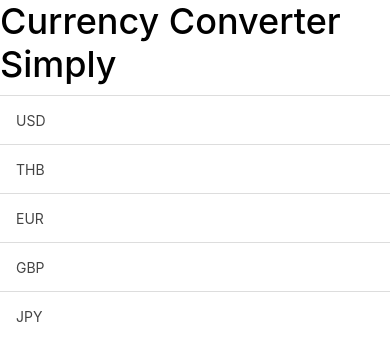
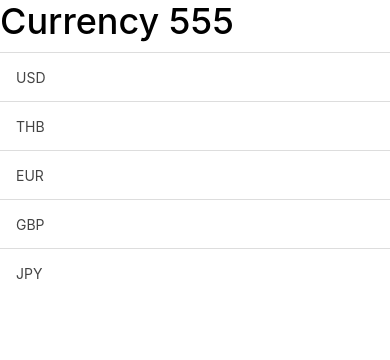
Before and after one commit to kulsinsub/Test-app, a website: page www/index.html in a window 390 px wide. Drawn offline with Linux system fonts and the light colour scheme; some packages are replaced by stand-ins of ours; files that its build step writes are made by us from their sources.

Commit message:
Merge Code01

```diff
--- a/www/index.html
+++ b/www/index.html
@@ -24,7 +24,7 @@
     <body ng-app="starter">
         <ion-pane>
             <ion-header-bar class="bar-calm">
-                <h1 class="title">Currency Converter Simply</h1>
+                <h1 class="title">Currency 555</h1>
             </ion-header-bar>
             <ion-content>
                 <label class="item item-input">
```
